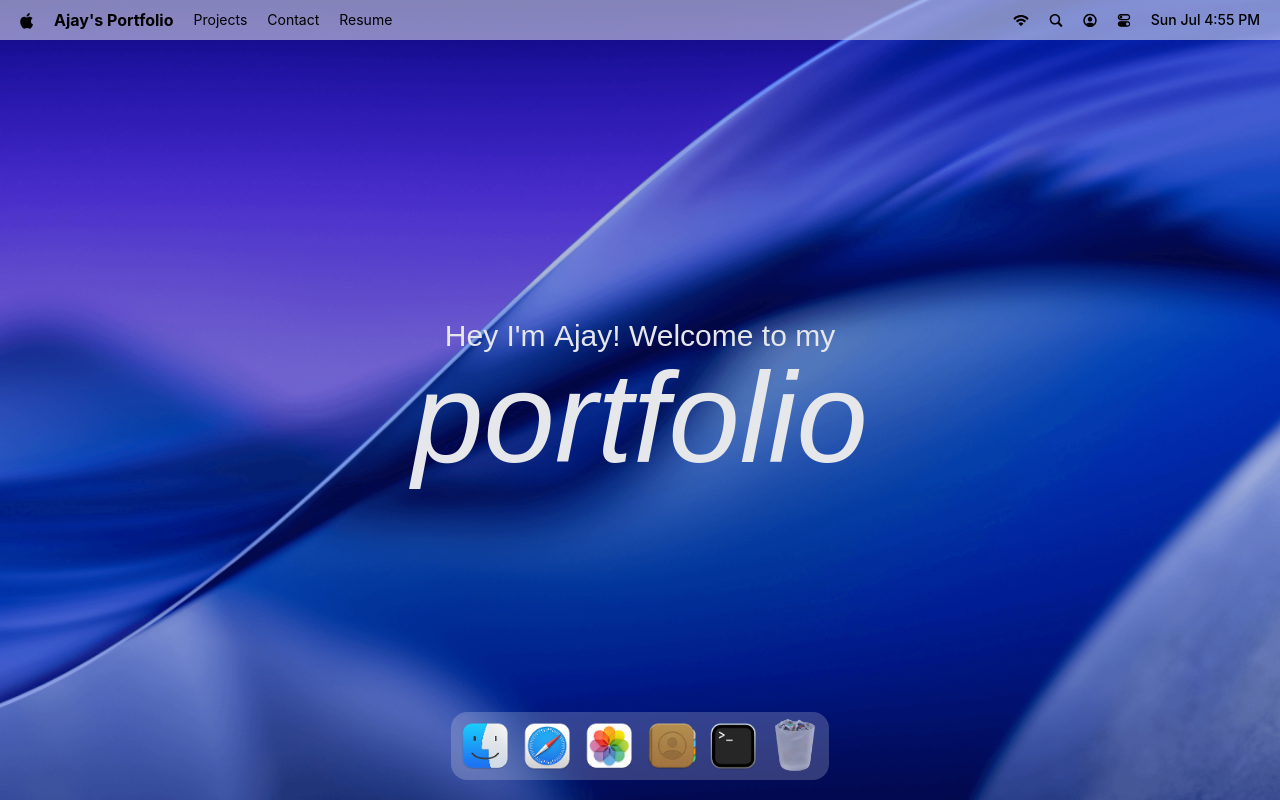
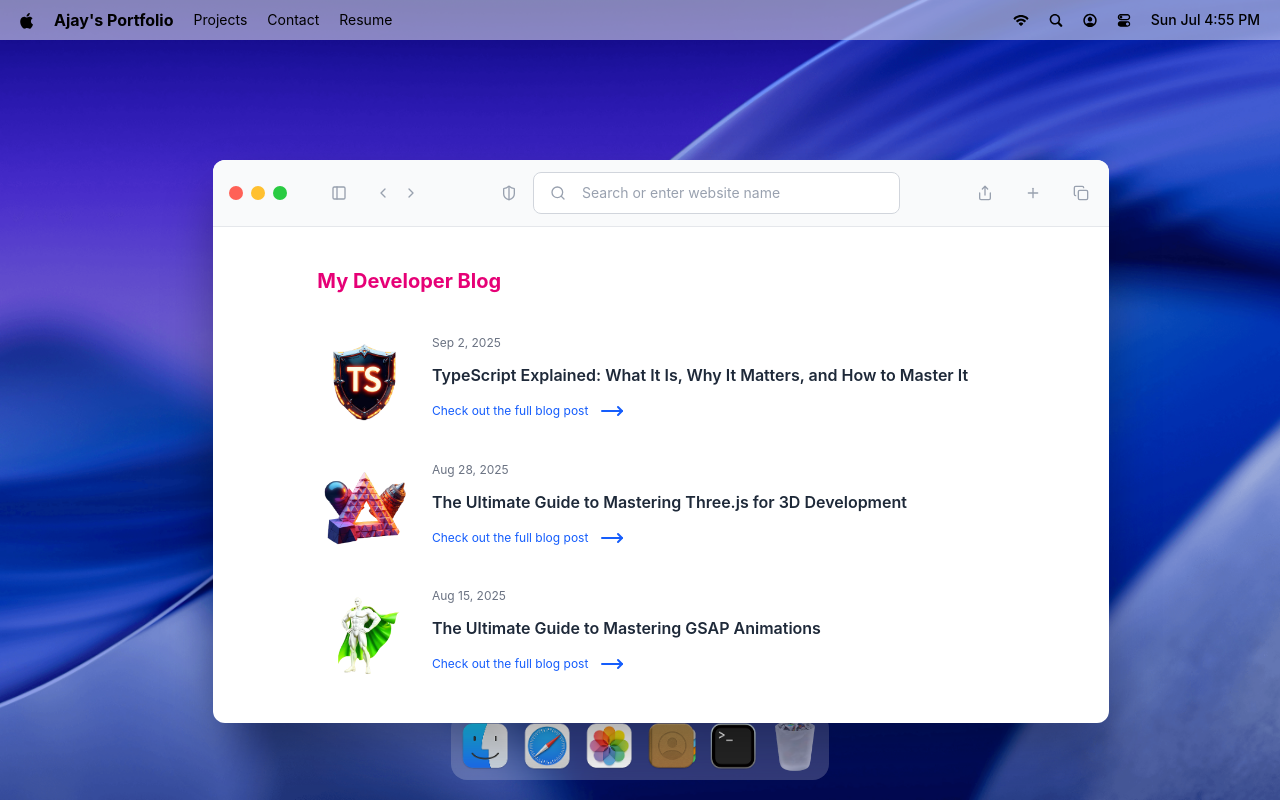
Before and after one commit to jenbuild/macos-portfolio, a React (Vite) app: page / in a window 1280 px wide. Both pictures are taken after a click on the button 547 px from the left and 746 px from the top of the page. Built offline with nearby package versions, Linux system fonts and the light colour scheme; a web font is replaced by a local one.

Commit message:
Implement Safri window

```diff
--- a/src/App.jsx
+++ b/src/App.jsx
@@ -1,5 +1,5 @@
 import { Dock, Navbar, Welcome } from "#components";
-import { TerminalWindow } from "#windows";
+import { SafariWindow, TerminalWindow } from "#windows";
 import gsap from "gsap";
 import { Draggable } from "gsap/Draggable";
 gsap.registerPlugin(Draggable);
@@ -12,6 +12,7 @@
 			<Dock />
 
 			<TerminalWindow />
+			<SafariWindow />
 		</main>
 	);
 };
--- a/src/components/Dock.jsx
+++ b/src/components/Dock.jsx
@@ -66,7 +66,6 @@
 			return;
 		}
 
-		console.log(window.isOpen);
 		if (window.isOpen) {
 			closeWindow(app.id);
 		} else {
--- /dev/null
+++ b/src/windows/Safari.jsx
@@ -0,0 +1,87 @@
+import { WindowControls } from "#components";
+import { blogPosts } from "#constants";
+import WindowWrapper from "#hoc/WindowWrapper";
+import {
+	ChevronLeft,
+	ChevronRight,
+	Copy,
+	MoveRight,
+	PanelLeft,
+	Plus,
+	Search,
+	Share,
+	ShieldHalf,
+} from "lucide-react";
+
+const Safari = () => {
+	return (
+		<>
+			<div id="window-header">
+				<WindowControls target="safari" />
+
+				<PanelLeft className="ml-10 icon" />
+
+				<div className="flex items-center gap-1 ml-5">
+					<ChevronLeft className="icon" />
+					<ChevronRight className="icon" />
+				</div>
+
+				<div className="flex-1 flex-center gap-3">
+					<ShieldHalf className="icon" />
+
+					<div className="search">
+						<Search className="icon" />
+
+						<input
+							type="text"
+							placeholder="Search or enter website name"
+							className="flex-1"
+						/>
+					</div>
+				</div>
+
+				<div className="flex items-center gap-6">
+					<Share className="icon" />
+					<Plus className="icon" />
+					<Copy className="icon" />
+				</div>
+			</div>
+			<div className="blog">
+				<h2>My Developer Blog</h2>
+
+				<div className="space-y-8">
+					{blogPosts.map(({ id, image, title, date, link }) => (
+						<div
+							className="blog-post"
+							key={id}
+						>
+							<div className="col-span-2">
+								<img
+									src={image}
+									alt={title}
+								/>
+							</div>
+
+							<div className="content">
+								<p>{date}</p>
+								<h3>{title}</h3>
+								<a
+									href={link}
+									target="_blank"
+									rel="noopener noreferrer"
+								>
+									Check out the full blog post{" "}
+									<MoveRight className="icon-hover" />
+								</a>
+							</div>
+						</div>
+					))}
+				</div>
+			</div>
+		</>
+	);
+};
+
+const SafariWindow = WindowWrapper(Safari, "safari");
+
+export default SafariWindow;
--- a/src/windows/index.js
+++ b/src/windows/index.js
@@ -1,3 +1,4 @@
+import SafariWindow from "./Safari";
 import TerminalWindow from "./Terminal";
 
-export { TerminalWindow };
+export { SafariWindow, TerminalWindow };
```
